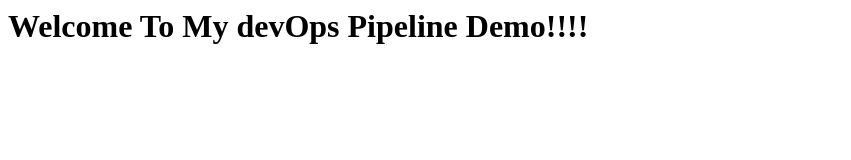
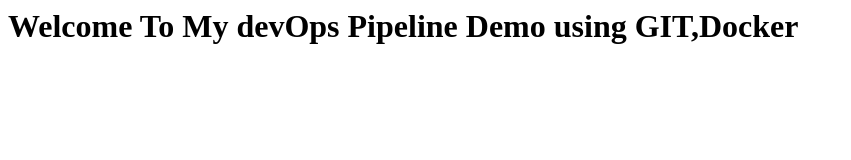
Before and after one commit to sunila12/website, a plain HTML site: page index.html in a window 1280 px wide. Shown: the whole page, without its empty margins (0-851 px from the left). Drawn offline with Linux system fonts and the light colour scheme.

Commit message:
changed contents
changed contents in index file

```diff
--- a/index.html
+++ b/index.html
@@ -1,6 +1,6 @@
 <html>
 	<title>jenkins CI/CD Pipeline</title>
 	<body>
-		<h1>Welcome To My devOps Pipeline Demo!!!!</h1>
+		<h1>Welcome To My devOps Pipeline Demo using GIT,Docker</h1>
 	</body>
 </html>
```
